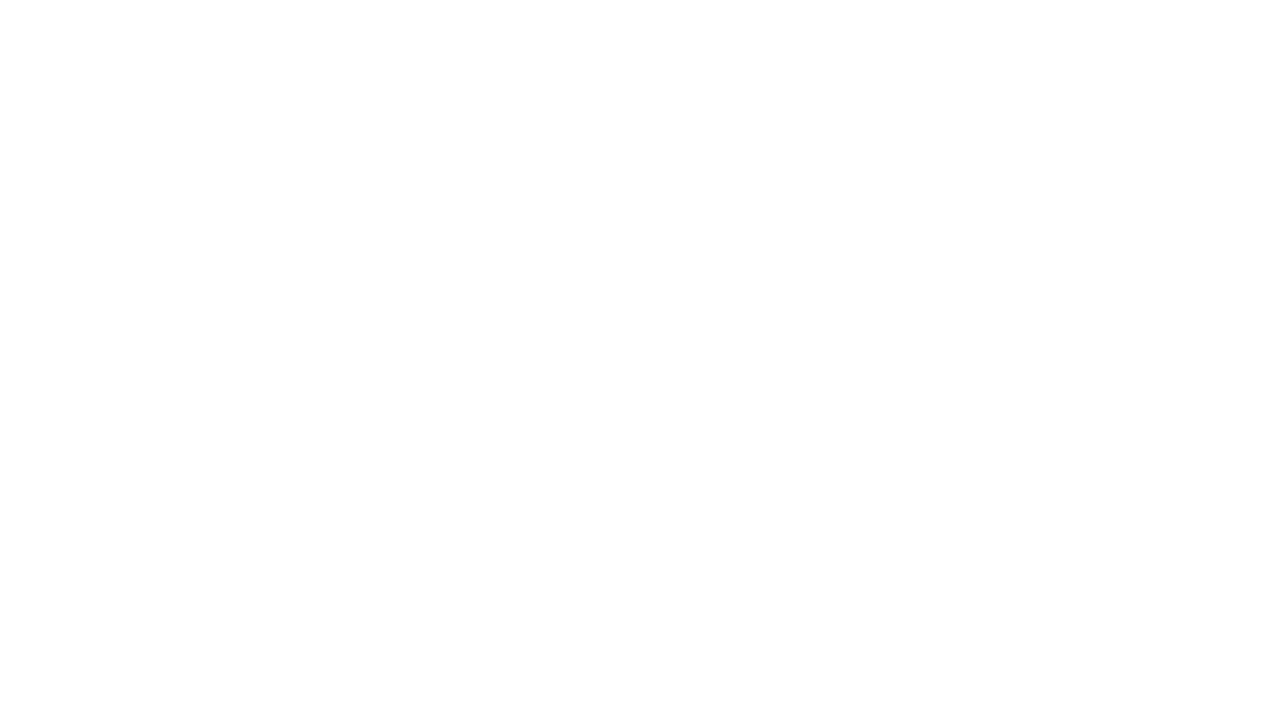
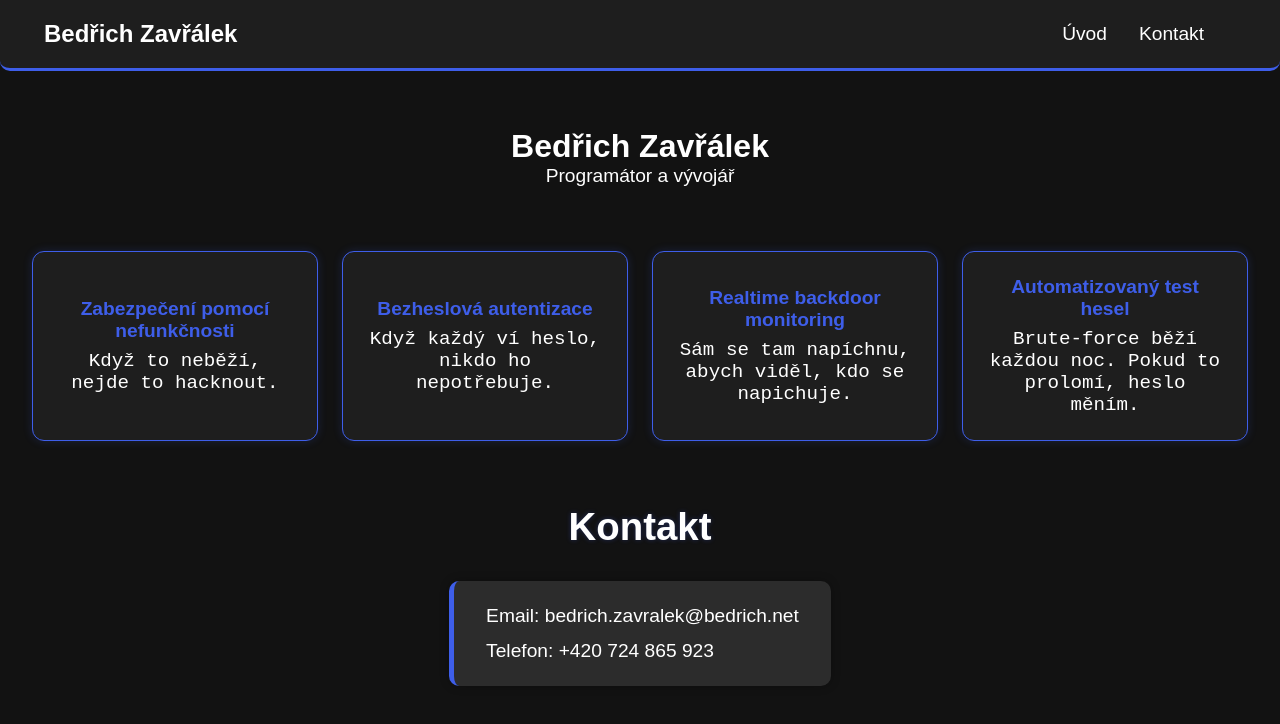
Before and after one commit to vojta1100/bedrichzavralek, a plain HTML site: page index.html in a window 1280 px wide. Drawn offline with Linux system fonts and the light colour scheme; files that its build step writes are made by us from their sources; a web font is replaced by a local one.

Commit message:
pridany dalsi informace

```diff
--- a/index.html
+++ b/index.html
@@ -3,10 +3,56 @@
 <head>
     <meta charset="UTF-8">
     <meta name="viewport" content="width=device-width, initial-scale=1.0">
-    <link rel="stylesheet" href="main.css">
-    <title>Document</title>
+    <link rel="stylesheet" href="static/css/main.css">
+    <link href="https://fonts.googleapis.com/css2?family=Doppio+One&display=swap" rel="stylesheet">
+    <title>Bedřich Zavřálek</title>
 </head>
 <body>
+    <nav>
+        <h2>Bedřich Zavřálek</h2>
+        <ul class="nav-links">
+            <li><a href="#omne">Úvod</a></li>
+            <li><a href="#kontakt">Kontakt</a></li>
+        </ul>
+    </nav>
+    <section class="header" id="omne">
+        <div class="flex-down" style="margin-top: 6rem;">
+            <h1>Bedřich Zavřálek</h1>
+            <p>Programátor a vývojář</p>
+        </div>
+
+    </section>
+    <section class="schopnosti-grid" id="schopnosti">
+        <div class="schopnosti">
+          <h3>Zabezpečení pomocí nefunkčnosti</h3>
+          <p>Když to neběží, nejde to hacknout.</p>
+        </div>
+        <div class="schopnosti">
+          <h3>Bezheslová autentizace</h3>
+          <p>Když každý ví heslo, nikdo ho nepotřebuje.</p>
+        </div>
+        <div class="schopnosti">
+          <h3>Realtime backdoor monitoring</h3>
+          <p>Sám se tam napíchnu, abych viděl, kdo se napichuje.</p>
+        </div>
+        <div class="schopnosti">
+          <h3>Automatizovaný test hesel</h3>
+          <p>Brute-force běží každou noc. Pokud to prolomí, heslo měním.</p>
+        </div>
+    </div>
+
+    </section>
+
+    <section class="kontakt flex-down" id="kontakt">
+        <h1>Kontakt</h1>
+        <div class="flex kontakt-in">
+            <div class="flex-down kontakt-text">
+                <p>Email: <a href="mailto:bedrich.zavralek@bedrich.net">bedrich.zavralek@bedrich.net</a></p>
+                <p>Telefon: <a href="tel:+420724865923">+420 724 865 923</a></p>
+            </div>
+        </div>
+    </section>
+
 
 </body>
 </html>
--- a/static/css/main.css
+++ b/static/css/main.css
@@ -1,49 +1,184 @@
-/* Reset CSS */
-html, body, div, span, applet, object, iframe,
-h1, h2, h3, h4, h5, h6, p, blockquote, pre,
-a, abbr, acronym, address, big, cite, code,
-del, dfn, em, img, ins, kbd, q, s, samp,
-small, strike, strong, sub, sup, tt, var,
-b, u, i, center,
-dl, dt, dd, ol, ul, li,
-fieldset, form, label, legend,
-table, caption, tbody, tfoot, thead, tr, th, td,
-article, aside, canvas, details, embed,
-figure, figcaption, footer, header, hgroup,
-menu, nav, output, ruby, section, summary,
-time, mark, audio, video {
+* {
     margin: 0;
     padding: 0;
-    border: 0;
-    font-size: 100%;
-    font: inherit;
-    vertical-align: baseline;
-}
-
-article, aside, details, figcaption, figure,
-footer, header, hgroup, menu, nav, section {
-    display: block;
+    box-sizing: border-box;
+    font-family: 'Doppio One', sans-serif;
+    scroll-behavior: smooth;
 }
 
 body {
-    line-height: 1;
+    margin: 0;
+    background: #121212;
+    color: white;
+    font-family: sans-serif;
 }
 
-ol, ul {
-    list-style: none;
+nav {
+    display: flex;
+    justify-content: space-between;
+    padding: 20px;
+    background-color: #1e1e1e;
+    position: sticky;
+    border-bottom-left-radius: 10px;
+    border-bottom-right-radius: 10px;
+    border-bottom: 3px solid #3e5ee9;
+
+    position: fixed;
+    top: 0;
+    left: 0;
+    width: 100%;
+    z-index: 1000;
 }
 
-blockquote, q {
-    quotes: none;
+ul {
+    list-style-type: none;
+    padding-left: 0;
+    display: flex;
+    align-items: center;
+    margin-right: 1.5rem;
 }
 
-blockquote::before, blockquote::after,
-q::before, q::after {
-    content: '';
-    content: none;
+li {
+    margin-right: 2rem;
+    font-size: 1.2rem;
+    color: white;
 }
 
-table {
-    border-collapse: collapse;
-    border-spacing: 0;
+a {
+    text-decoration: none;
+    color: white;
 }
+
+h2 {
+    color: white;
+    text-align: center;
+    margin-left: 1.5rem;
+}
+
+section {
+    display: flex;
+    justify-content: center;
+    margin-top: 2rem;
+    flex-direction: row;
+    align-items: center;
+}
+
+h1 {
+    font-size: 2rem;
+}
+
+p {
+    font-size: 1.2rem;
+}
+
+.flex {
+    display: flex;
+    justify-content: center;
+    align-items: center;
+}
+
+.flex-down {
+    display: flex;
+    flex-direction: column;
+    align-items: center;
+}
+
+
+
+
+.schopnosti-grid {
+    display: grid;
+    gap: 1.5rem;
+    padding: 2rem;
+    grid-template-columns: repeat(auto-fit, minmax(250px, 1fr));
+    grid-auto-rows: 1fr;
+
+}
+
+.schopnosti {
+    background: #1e1e1e;
+    border: 1px solid #3e5ee9;
+    border-radius: 12px;
+    padding: 1.5rem;
+    color: white;
+    box-shadow: 0 0 10px rgba(62, 94, 233, 0.2);
+    transition: transform 0.2s ease;
+    height: 100%;
+    display: flex;
+    flex-direction: column;
+    justify-content: center;
+    align-items: center;
+    text-align: center;
+}
+
+.schopnosti:hover {
+    transform: translateY(-5px);
+}
+
+.schopnosti h3 {
+    margin-top: 0;
+    font-size: 1.2rem;
+    color: #3e5ee9;
+}
+
+.schopnosti p {
+    margin: 0.5rem 0 0;
+    font-family: monospace;
+}
+
+.kontakt {
+    color: white;
+    text-align: center;
+    margin-bottom: 2rem;
+}
+
+.kontakt h1 {
+    color: white;
+    margin-bottom: 2rem;
+    font-size: 2.4rem;
+    font-weight: 600;
+    text-shadow: 0 0 5px rgba(62, 94, 233, 0.3);
+}
+
+.kontakt-in {
+    display: flex;
+    justify-content: center;
+    align-items: center;
+    gap: 3rem;
+    flex-wrap: wrap;
+    max-width: 1000px;
+    margin: 0 auto;
+}
+
+.kontakt-text {
+    display: flex;
+    flex-direction: column;
+    align-items: flex-start;
+    text-align: left;
+    gap: 0.8rem;
+    font-size: 1.1rem;
+    background-color: #2c2c2c;
+    padding: 1.5rem 2rem;
+    border-radius: 10px;
+    border-left: 5px solid #3e5ee9;
+    box-shadow: 0 0 10px rgba(0,0,0,0.3);
+    min-width: 280px;
+}
+
+.kontakt-text p {
+    margin: 0;
+}
+
+@media (max-width: 650px) {
+    .nav-links {
+        display: none;
+    }
+
+    nav {
+        justify-content: center;
+    }
+
+    h2 {
+        margin-left: 0;
+    }
+}
```
Also changed, not shown: 1 other file.
